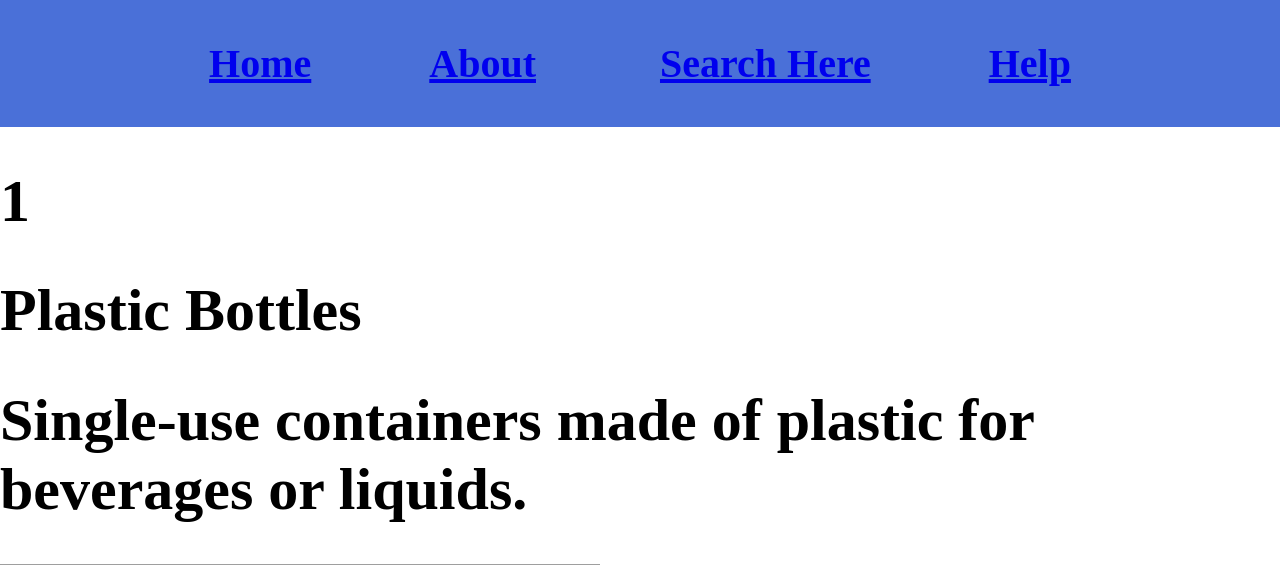
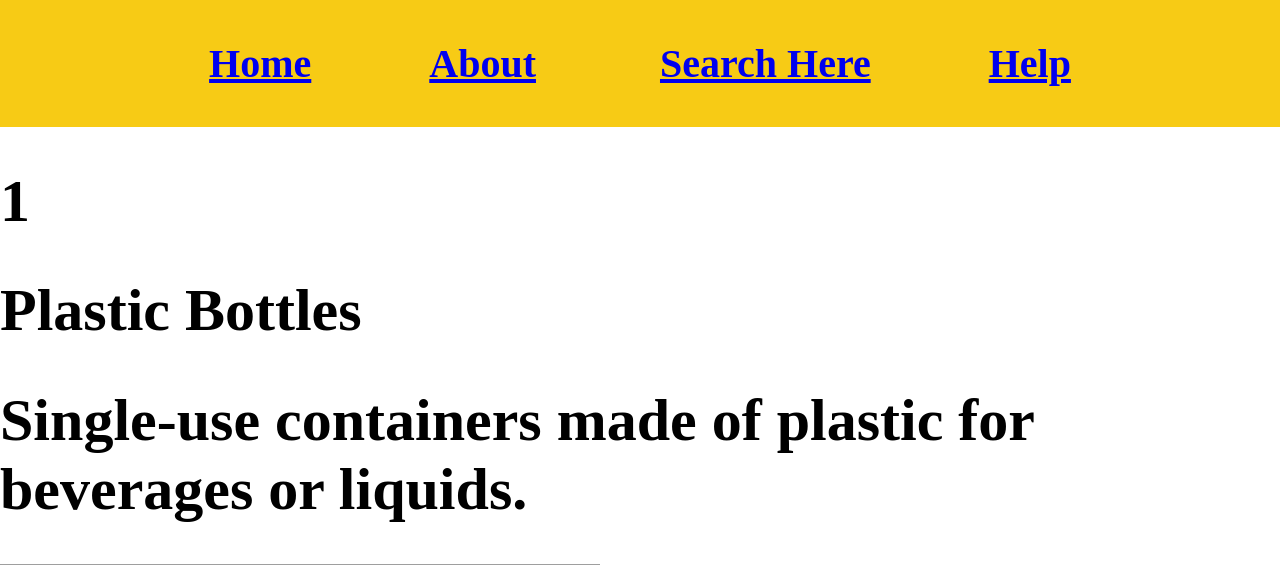
Before and after one commit to jackmenty/2024_project, a Flask app: page /item/1 in a window 1280 px wide. Shown: the top 565 px of the page. Run offline with Flask 3, Linux system fonts and the light colour scheme; data comes from the database, SQL or seed files in the repository; grey boxes are pictures that could not be loaded.

Commit message:
Color-changing heading depending on item page

```diff
--- a/Routes.py
+++ b/Routes.py
@@ -6,7 +6,20 @@ app = Flask(__name__)
 
 @app.route('/')
 def homepage():
-    return render_template('home.html')
+    conn = sqlite3.connect("Webdatabase.db")
+    cur = conn.cursor()
+    cur.execute("SELECT bins FROM Trash")
+    bins = cur.fetchone()
+    color = "#246eff"
+    if bins == 1:
+        color = "#246eff"
+    if bins == 2 or bins == 6:
+        color = "#ff495c"
+    if bins == 3 or bins == 5 or bins == 7 or bins == 8:
+        color = "#f7cb15"
+    if bins == 4:
+        color = "#3ddc97"
+    return render_template('home.html', bins=bins, color=color)
 
 @app.route('/about')
 def aboutpage():
@@ -26,13 +39,24 @@ def item(id):
     idm = id-1
     if id == 10:
         id = 10
-        idm = id
         idp = id
     if id == 1:
         id = 1
-        idp = id
         idm = id
-    return render_template('item.html', trash=trash, idp=idp, idm=idm)
+    cur = conn.cursor()
+    cur.execute("SELECT bins FROM Trash WHERE id=?", (id,))
+    bins = cur.fetchone()
+    color = "#246eff"
+    print(bins)
+    if bins == (1,):
+        color = "#246eff"
+    if bins == (2,) or bins == (6,):
+        color = "#ff495c"
+    if bins == (3,) or bins == (5,) or bins == (7,) or bins == (8,):
+        color = "#f7cb15"
+    if bins == (4,):
+        color = "#3ddc97"
+    return render_template('item.html', trash=trash, idp=idp, idm=idm, color=color)
 
 @app.route('/search')
 def search():
--- a/static/style.css
+++ b/static/style.css
@@ -1,7 +1,6 @@
 nav {
     font-size: 100%;
     font-weight: bolder;
-    background-color: #4a70d8;
     color: white;
 }
 
--- a/templates/layout.html
+++ b/templates/layout.html
@@ -7,7 +7,7 @@
 </head>
 
 <body>
-    <nav>{% include 'navbar.html' %}</nav>
+    <nav style="background-color:{{color}}">{% include 'navbar.html' %}</nav>
     <main>{% block content %}{% endblock %}</main>
     <div class="footer">
         <p>Footer</p>
```
